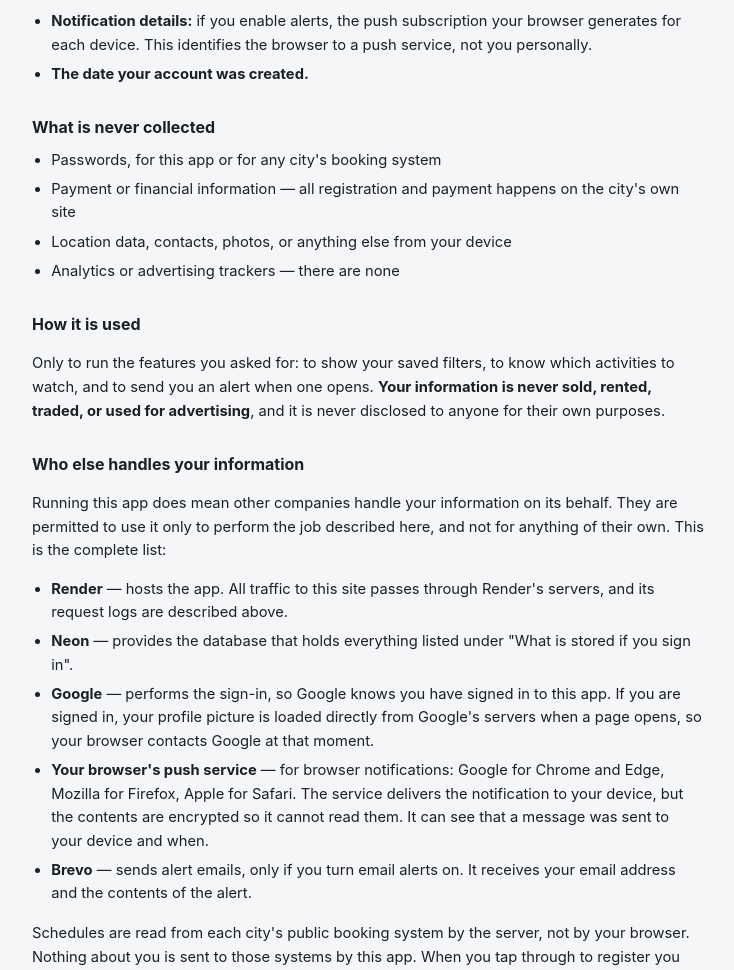
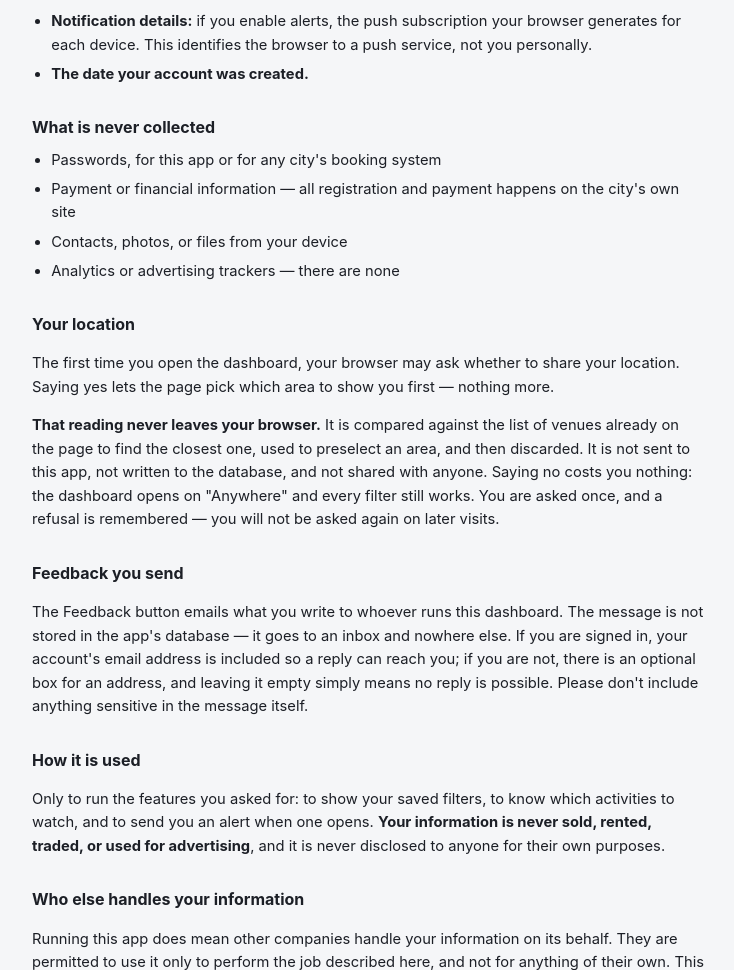
Before and after one commit to Jackattack967/Activity-app, a Flask app: page /privacy in a window 1280 px wide. Shown: the part 846-1816 px from the top of the page, without its empty margins (272-1006 px from the left). Run offline with Flask 3, Linux system fonts and the light colour scheme.

Commit message:
Add a Feedback button, and correct the privacy policy about location
A way to report a problem or suggest something, next to Refresh. It emails
FEEDBACK_EMAIL — or CONTACT_EMAIL, which is already set — and stores nothing:
the message goes to an inbox and nowhere else, which keeps a free-text field
written by the public out of the database entirely. With no destination or no
email provider the button is not rendered, because a button that silently
discards what someone took the trouble to write is worse than no button.

Two things about it needed care rather than convenience.

The body is HTML sent from this app's own address, so every value a stranger
supplies is escaped. Unescaped, a message could compose the markup of a mail
that appears to come from you — that is a phishing kit, not a bug. The test
sends an anchor and a script tag through and checks neither survives.

It is also an unauthenticated endpoint that causes email to be sent, so it is
rate limited on two axes: three per sender an hour, so one person cannot
flood the inbox, and forty an hour in total, so a script cannot burn the
provider's daily allowance and take the spot-open alerts down with it. Alert
mail and feedback share one quota, which is what makes the global cap matter
more than the per-sender one.

A failed send is reported as failed. Someone who believes they have reported
a bug and has not is worse off than someone told to email instead.

The privacy policy also needed fixing, and not only for this. It listed
"location data" among what is never collected — which stopped being true two
commits ago, when the first-visit prompt that preselects your nearest area
went in. Nothing about that reading reaches the server: it is compared
against the venues already on the page and discarded. But a policy saying
location is never collected, on a site that opens a location prompt, is
misleading however the plumbing works. It now has its own section saying
what is asked, what happens to the answer, and that refusing costs nothing.
Feedback gets a section too, since the optional reply address is personal
information the policy did not previously mention.

Co-Authored-By: Claude Opus 5 <noreply@anthropic.com>
Claude-Session: https://claude.ai/code/session_01JFVE5Zffy5njdybMDwPm3r

```diff
--- a/app.py
+++ b/app.py
@@ -518,6 +518,88 @@ def api_preferences():
     )
 
 
+# Feedback is open to anyone, signed in or not — the people most likely to
+# hit a bug are the ones who never made an account. That makes it an
+# unauthenticated endpoint that causes an email to be sent, so it is rate
+# limited on two axes: per sender, so one person cannot flood the inbox, and
+# in total, so a script cannot burn the day's allowance from the email
+# provider and take the spot-open alerts down with it.
+#
+# In-memory is sufficient because the app runs a single gunicorn worker; a
+# restart forgets the counters, which costs at most a few extra messages.
+_FEEDBACK_WINDOW = dt.timedelta(hours=1)
+_FEEDBACK_MAX_PER_SENDER = 3
+_FEEDBACK_MAX_TOTAL = 40
+_FEEDBACK_MAX_LENGTH = 2000
+_FEEDBACK_KINDS = {"Problem", "Idea"}
+
+_feedback_lock = threading.Lock()
+_feedback_log: list[tuple[dt.datetime, str]] = []
+
+
+def _feedback_allowed(sender: str) -> bool:
+    now = dt.datetime.utcnow()
+    with _feedback_lock:
+        cutoff = now - _FEEDBACK_WINDOW
+        _feedback_log[:] = [entry for entry in _feedback_log if entry[0] > cutoff]
+        if len(_feedback_log) >= _FEEDBACK_MAX_TOTAL:
+            return False
+        if sum(1 for _, who in _feedback_log if who == sender) >= _FEEDBACK_MAX_PER_SENDER:
+            return False
+        _feedback_log.append((now, sender))
+        return True
+
+
+@app.route("/api/feedback", methods=["POST"])
+def api_feedback():
+    body = request.get_json(force=True, silent=True) or {}
+
+    message = (body.get("message") or "").strip()
+    if not message:
+        return jsonify({"error": "Please write a message first."}), 400
+    if len(message) > _FEEDBACK_MAX_LENGTH:
+        return jsonify({"error": "That message is too long."}), 400
+
+    # Anything not on the list becomes the neutral label rather than being
+    # echoed into an email subject line we didn't choose.
+    kind = body.get("kind") if body.get("kind") in _FEEDBACK_KINDS else "Feedback"
+
+    reply_to = (body.get("replyTo") or "").strip()
+    if reply_to and (len(reply_to) > 254 or "@" not in reply_to or " " in reply_to):
+        return jsonify({"error": "That email address doesn't look right."}), 400
+    # A signed-in user who left it blank is already identifiable to us, and
+    # being able to reply is the whole point of collecting it at all.
+    if not reply_to and _is_logged_in():
+        reply_to = (current_user.email or "").strip()
+
+    sender = request.remote_addr or "unknown"
+    if not _feedback_allowed(sender):
+        return (
+            jsonify({"error": "Thanks — you've sent a few already. Try again later."}),
+            429,
+        )
+
+    context = (
+        f"Sent {dt.datetime.utcnow().strftime('%Y-%m-%d %H:%M')} UTC · "
+        f"{'signed in' if _is_logged_in() else 'not signed in'}"
+    )
+    if watcher.send_feedback(message, kind, reply_to, context):
+        return jsonify({"ok": True})
+
+    # Never pretend it arrived. Someone who thinks they've reported a bug
+    # and hasn't is worse off than someone told to email instead.
+    logger.error("Feedback could not be delivered (email provider unavailable)")
+    return (
+        jsonify(
+            {
+                "error": "Couldn't send that just now."
+                + (f" You can email {CONTACT_EMAIL} instead." if CONTACT_EMAIL else "")
+            }
+        ),
+        503,
+    )
+
+
 @app.route("/api/favorites", methods=["GET", "POST"])
 def api_favorites():
     if not _is_logged_in():
@@ -733,6 +815,10 @@ def inject_user():
         "vapid_public_key": os.environ.get("VAPID_PUBLIC_KEY", ""),
         "push_enabled": bool(os.environ.get("VAPID_PUBLIC_KEY")) and ACCOUNTS_ENABLED,
         "email_alerts_available": watcher.email_provider() is not None,
+        # Feedback needs both a way to send mail and somewhere to send it.
+        # Without both the button is hidden rather than shown and broken.
+        "feedback_enabled": watcher.email_provider() is not None
+        and bool(os.environ.get("FEEDBACK_EMAIL", "").strip() or CONTACT_EMAIL),
         "contact_email": CONTACT_EMAIL,
         # The privacy policy has to name the processor that actually handles
         # alert emails, and which one that is depends on which API key is set.
--- a/render.yaml
+++ b/render.yaml
@@ -70,6 +70,11 @@ services:
       # publish it. Prefer a role address over a personal one.
       - key: CONTACT_EMAIL
         sync: false
+      # Where the Feedback button sends to. Optional — falls back to
+      # CONTACT_EMAIL. Set it only to keep bug reports out of the inbox
+      # that handles privacy requests.
+      - key: FEEDBACK_EMAIL
+        sync: false
       # Arms the daily retention job. Unset (the default) it only reports
       # which unused accounts it *would* warn and delete, changing nothing.
       # Set to "true" once the dry-run output has been checked for a while.
--- a/templates/privacy.html
+++ b/templates/privacy.html
@@ -77,9 +77,35 @@
   <ul>
     <li>Passwords, for this app or for any city's booking system</li>
     <li>Payment or financial information — all registration and payment happens on the city's own site</li>
-    <li>Location data, contacts, photos, or anything else from your device</li>
+    <li>Contacts, photos, or files from your device</li>
     <li>Analytics or advertising trackers — there are none</li>
   </ul>
+
+  <h2>Your location</h2>
+  <p>
+    The first time you open the dashboard, your browser may ask whether to
+    share your location. Saying yes lets the page pick which area to show you
+    first — nothing more.
+  </p>
+  <p>
+    <strong>That reading never leaves your browser.</strong> It is compared
+    against the list of venues already on the page to find the closest one,
+    used to preselect an area, and then discarded. It is not sent to this app,
+    not written to the database, and not shared with anyone. Saying no costs
+    you nothing: the dashboard opens on "Anywhere" and every filter still
+    works. You are asked once, and a refusal is remembered — you will not be
+    asked again on later visits.
+  </p>
+
+  <h2>Feedback you send</h2>
+  <p>
+    The Feedback button emails what you write to whoever runs this dashboard.
+    The message is not stored in the app's database — it goes to an inbox and
+    nowhere else. If you are signed in, your account's email address is
+    included so a reply can reach you; if you are not, there is an optional
+    box for an address, and leaving it empty simply means no reply is possible.
+    Please don't include anything sensitive in the message itself.
+  </p>
 
   <h2>How it is used</h2>
   <p>
--- a/watcher.py
+++ b/watcher.py
@@ -318,6 +318,53 @@ def send_deletion_warning(user, days_left: int) -> bool:
     return _deliver_email(user.email.strip(), subject, body)
 
 
+def send_feedback(message: str, kind: str, reply_to: str = "", context: str = "") -> bool:
+    """Email one piece of user feedback to whoever runs this dashboard.
+
+    Goes to FEEDBACK_EMAIL, or to CONTACT_EMAIL if that isn't set, so a
+    deployment that already has a contact address gets this for free.
+    Nothing is stored: the message lives in the operator's inbox and
+    nowhere else, which keeps a free-text field written by the public out
+    of the database entirely.
+
+    Every value here was typed by a stranger, so all of it is escaped. An
+    unescaped angle bracket would let someone write the HTML of an email
+    sent from this app's own address, which is a phishing kit, not a bug.
+    """
+    to_address = (
+        os.environ.get("FEEDBACK_EMAIL", "").strip()
+        or os.environ.get("CONTACT_EMAIL", "").strip()
+    )
+    if not to_address:
+        logger.warning("Feedback submitted but no FEEDBACK_EMAIL/CONTACT_EMAIL is set")
+        return False
+
+    reply_line = ""
+    if reply_to:
+        reply_line = (
+            f'<p>Reply to: <strong>{html.escape(reply_to)}</strong></p>'
+        )
+
+    body = f"""
+      <p><strong>{html.escape(kind)}</strong> from the dashboard.</p>
+      <blockquote style="margin:0;padding:12px 16px;border-left:3px solid #2563eb;
+                         background:#f6f8fb;white-space:pre-wrap">{html.escape(message)}</blockquote>
+      {reply_line}
+      <hr style="border:none;border-top:1px solid #e2e5ea;margin:20px 0">
+      <p style="color:#6b7280;font-size:12px">{html.escape(context)}</p>
+    """
+
+    headers = {}
+    if reply_to:
+        # Lets a reply go straight back to whoever wrote in, without the
+        # address having to be copied out of the body by hand.
+        headers["Reply-To"] = reply_to
+
+    return _deliver_email(
+        to_address, f"[Feedback] {kind}", body, headers or None
+    )
+
+
 def notify_user(user, event: dict) -> int:
     """Push an 'a spot opened' alert to every device a user has registered."""
     payload = {
```
Also changed, not shown: static/app.js (+93 -0 lines), static/style.css (+58 -0 lines), templates/index.html (+45 -0 lines), test_feedback.py (added, +134 -0 lines), README.md, 1 other file.
